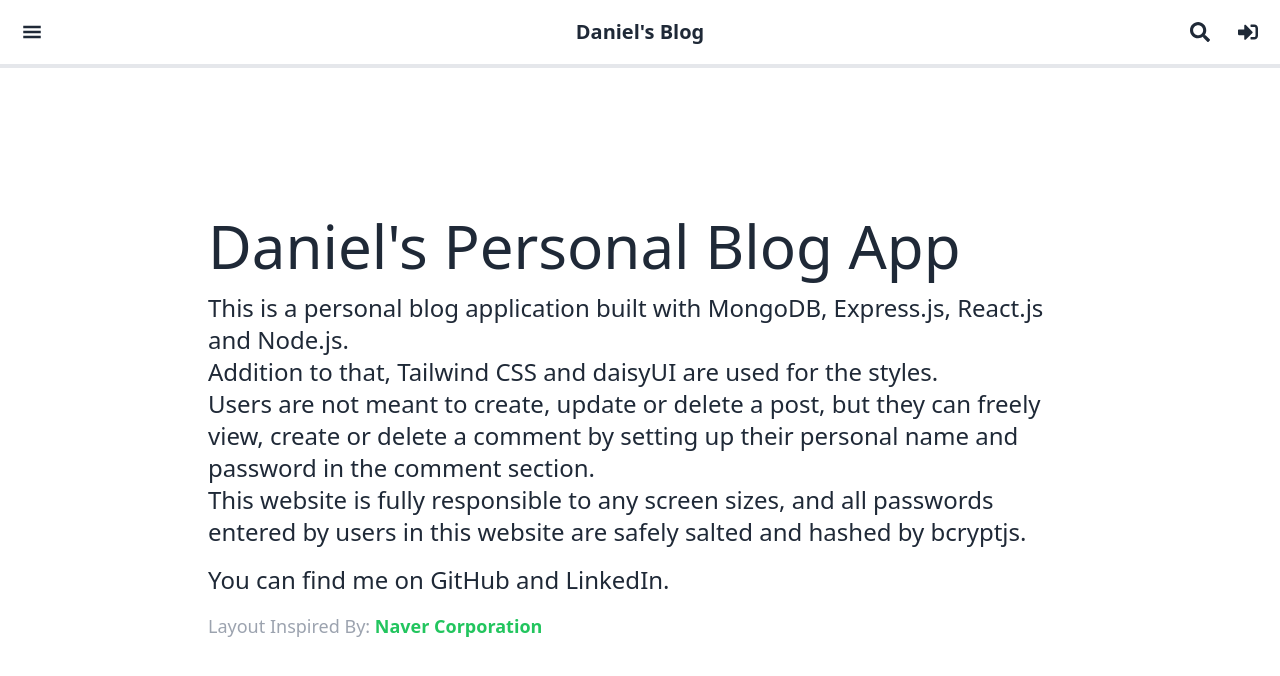
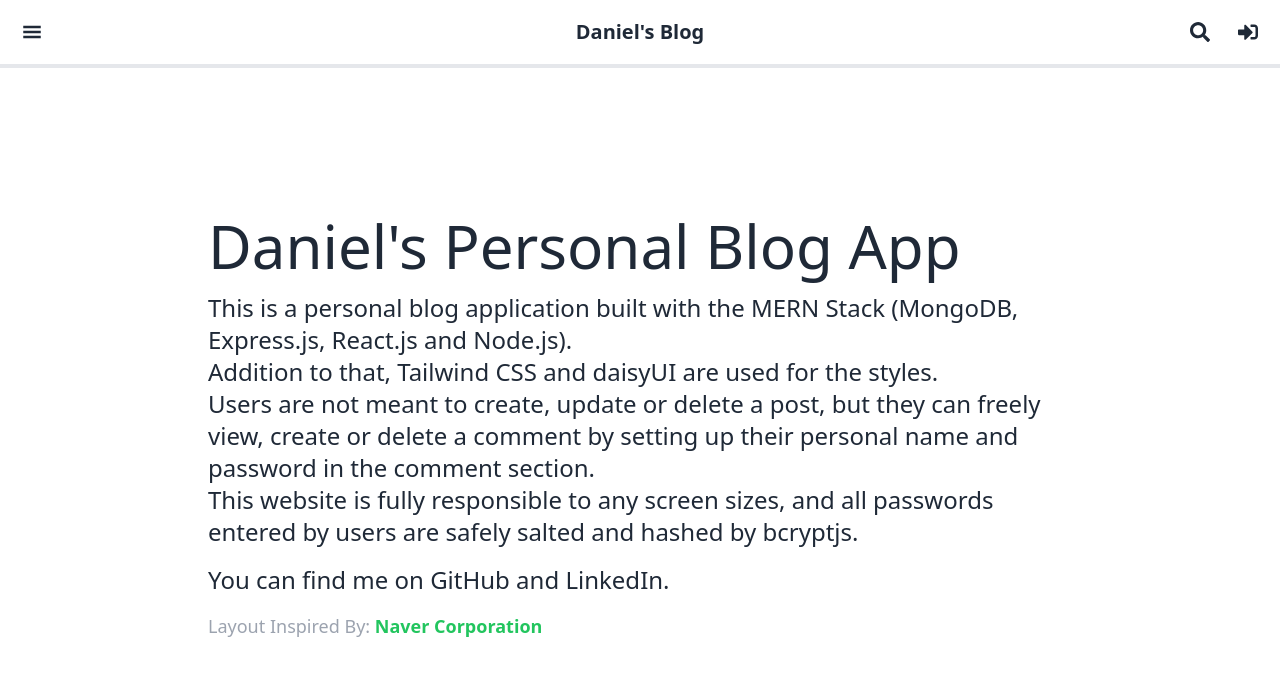
Before and after one commit to danielkim2711/personal-blog-app, a React (Create React App) app in the folder frontend/: page /about in a window 1280 px wide. Shown: the top 676 px of the page. Built offline with nearby package versions, Linux system fonts and the light colour scheme.

Commit message:
Change about page

```diff
--- a/frontend/src/pages/About.tsx
+++ b/frontend/src/pages/About.tsx
@@ -5,8 +5,8 @@ const About = () => {
         Daniel's Personal Blog App
       </h1>
       <p className='text-lg md:text-2xl font-light'>
-        This is a personal blog application built with MongoDB, Express.js,
-        React.js and Node.js.
+        This is a personal blog application built with the MERN Stack (MongoDB,
+        Express.js, React.js and Node.js).
       </p>
       <p className='text-lg md:text-2xl font-light'>
         Addition to that, Tailwind CSS and daisyUI are used for the styles.
@@ -18,8 +18,7 @@ const About = () => {
       </p>
       <p className='text-lg md:text-2xl font-light'>
         This website is fully responsible to any screen sizes, and all passwords
-        entered by users in this website are safely salted and hashed by
-        bcryptjs.
+        entered by users are safely salted and hashed by bcryptjs.
       </p>
       <p className='my-4 text-lg md:text-2xl font-light'>
         You can find me on{' '}
```
